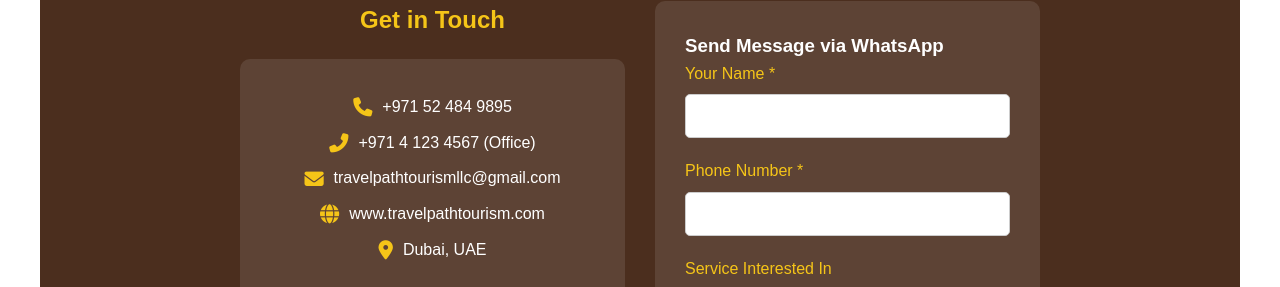
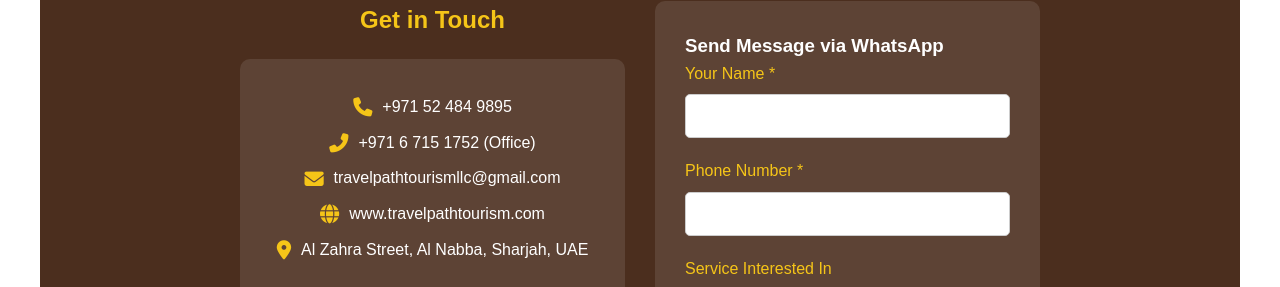
Before and after one commit to sameensamma-create/travelpath, a plain HTML site: page index.html in a window 1280 px wide. Shown: the part 5860-6147 px from the top of the page. Drawn offline with Linux system fonts and the light colour scheme.

Commit message:
Update index.html

```diff
--- a/index.html
+++ b/index.html
@@ -949,10 +949,10 @@
         <h3>Get in Touch</h3>
         <div class="contact-details">
           <p><i class="fas fa-phone"></i> +971 52 484 9895</p>
-          <p><i class="fas fa-phone-alt"></i> +971 4 123 4567 (Office)</p>
+          <p><i class="fas fa-phone-alt"></i> +971 6 715 1752 (Office)</p>
           <p><i class="fas fa-envelope"></i> travelpathtourismllc@gmail.com</p>
           <p><i class="fas fa-globe"></i> www.travelpathtourism.com</p>
-          <p><i class="fas fa-map-marker-alt"></i> Dubai, UAE</p>
+          <p><i class="fas fa-map-marker-alt"></i> Al Zahra Street, Al Nabba, Sharjah, UAE</p>
         </div>
         <p>Prefer to chat directly? Click below:</p>
         <a href="https://wa.me/971524849895" target="_blank" class="whatsapp-btn">
```
